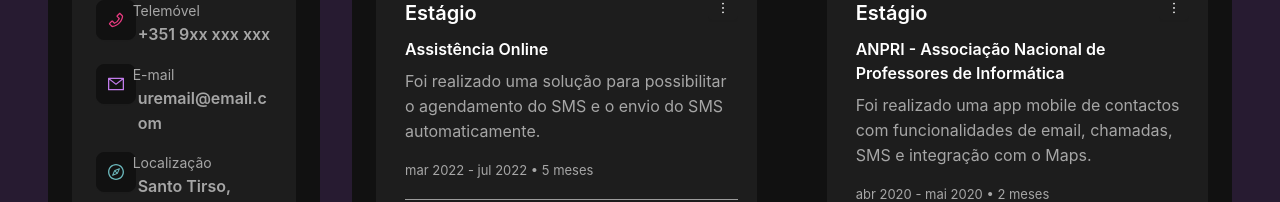
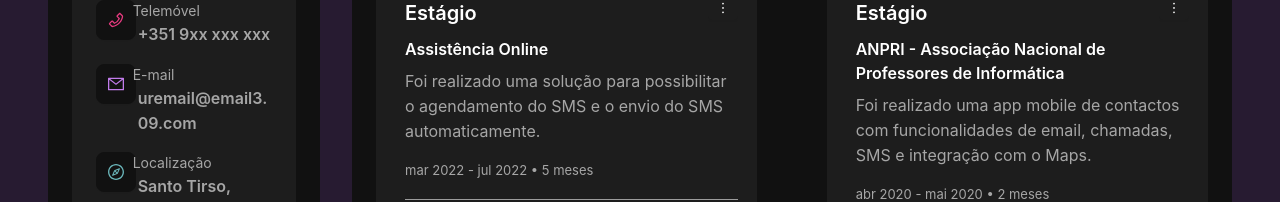
Before and after one commit to heyliceeee/cv_v2, a React (Create React App) app in the folder cv/: page / in a window 1280 px wide. Shown: the part 489-691 px from the top of the page. Built offline with nearby package versions, Linux system fonts and the light colour scheme.

Commit message:
Update Information.js

```diff
--- a/cv/src/components/sidebar/Information.js
+++ b/cv/src/components/sidebar/Information.js
@@ -30,7 +30,7 @@ const Information = () => {
 
                 <Col className='gutter-row' xs={3} sm={7} md={11} lg={15} xl={19} align="left">
                     <Text id='text'>E-mail</Text>
-                    <Paragraph strong id='paragraph'>uremail@email.com</Paragraph>
+                    <Paragraph strong id='paragraph'>uremail@email3.09.com</Paragraph>
                 </Col>
             </Row>
 
```
